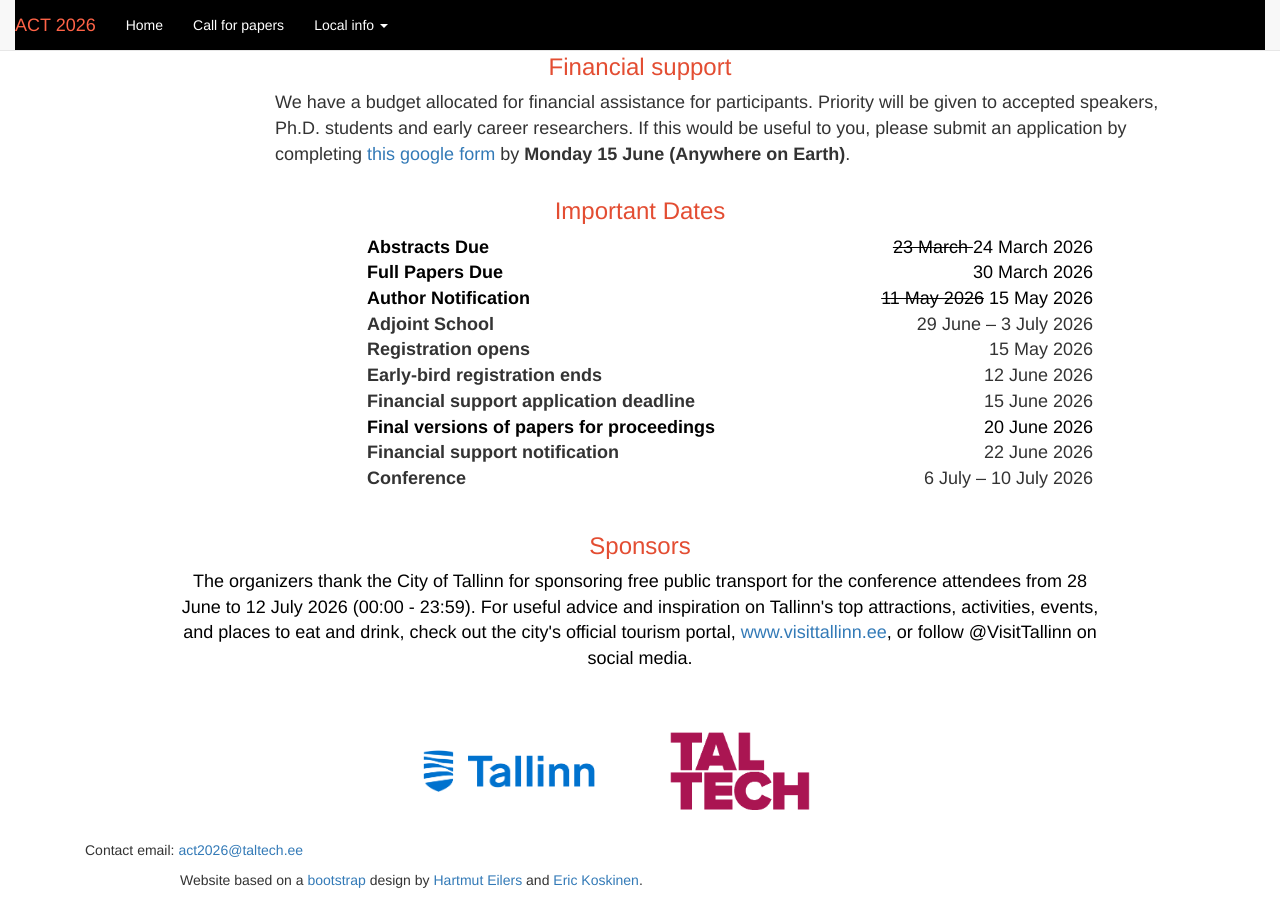
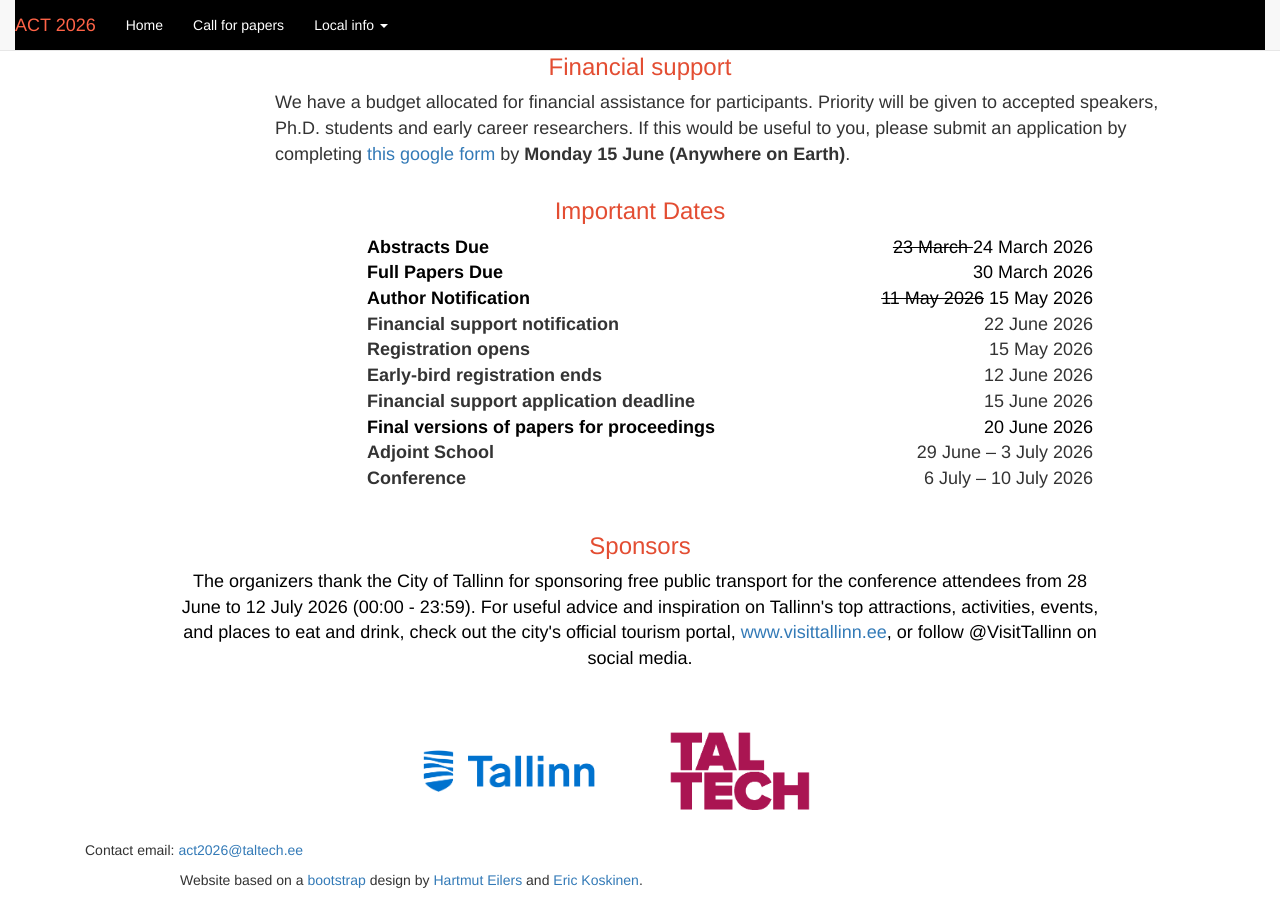
Before and after one commit to actconf2026/actconf2026.github.io, a Jekyll site: the page built from index_test.html, in a window 1280 px wide and 900 px high, scrolled down 909 px. Built offline with Jekyll 4.4.1, drawn with Linux system fonts in a browser that asks for light colours.

Commit message:
Added space in table

```diff
--- a/index_test.html
+++ b/index_test.html
@@ -134,10 +134,11 @@ layout: act
             <td><font color="black"><strong>Author Notification</strong></font></td>
             <td style="text-align:right;"><font color="black"> <s>11 May 2026</s> 15 May 2026 &nbsp</font></td>
         </tr>
-        <tr>
-            <td><strong>Adjoint School</strong></td>
-            <td style="text-align:right;">29 June &ndash; 3 July 2026 &nbsp</td>
+       <tr>
+            <td><strong>Financial support notification</strong></td>
+            <td style="text-align:right;">22 June 2026 &nbsp</td>
         </tr>
+		<tr><td> </td> <td> </td></tr>
         <tr>
             <td><strong>Registration opens</strong></td>
             <td style="text-align:right;">15 May 2026 &nbsp</td>
@@ -146,6 +147,7 @@ layout: act
             <td><strong>Early-bird registration ends</strong></td>
             <td style="text-align:right;">12 June 2026 &nbsp</td>
         </tr>
+		<tr><td> </td> <td> </td></tr>
         <tr>
             <td><strong>Financial support application deadline</strong></td>
             <td style="text-align:right;">15 June 2026 &nbsp</td>
@@ -154,9 +156,10 @@ layout: act
             <td><font color="black"><strong>Final versions of papers for proceedings</strong></font></td>
             <td style="text-align:right;"><font color="black"> 20 June 2026 &nbsp </font></td>
         </tr>
-       <tr>
-            <td><strong>Financial support notification</strong></td>
-            <td style="text-align:right;">22 June 2026 &nbsp</td>
+		<tr><td> </td> <td> </td></tr>
+		<tr>
+            <td><strong>Adjoint School</strong></td>
+            <td style="text-align:right;">29 June &ndash; 3 July 2026 &nbsp</td>
         </tr>
         <tr>
             <td><strong>Conference</strong></td>
```
